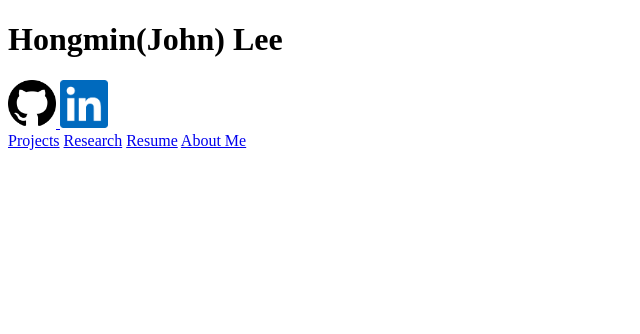
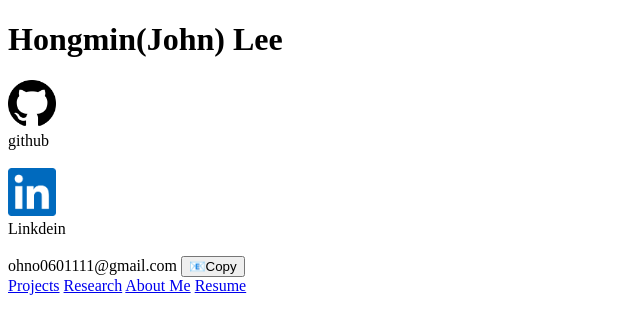
Before and after one commit to JohnLee019/personal-website, a plain HTML site: page index.html in a window 1280 px wide. Shown: the whole page, without its empty margins (0-640 px from the left). Drawn offline with Linux system fonts and the light colour scheme.

Commit message:
이메일 복사 기능 추가

```diff
--- a/index.html
+++ b/index.html
@@ -9,18 +9,36 @@
 <body>
     <h1>Hongmin(John) Lee</h1>
     <div class="logo-container">
+        <div id="logo_image">
             <a href="https://github.com/JohnLee019">
                 <img src="image/github.png" alt="github" class="logo">
             </a>
+            <div class="logo_name">github</div>
+        </div>
+        </br>
+        <div class="logo_image">
             <a href="https://www.linkedin.com/in/hongmin-john-lee-2b398226b">
                 <img src="image/linkdein.png" alt="linkdein" class="logo">
             </a>
+            <div class="logo_name">Linkdein</div>
+        </div>
+        </br>
+        <div class="email">
+            <span id="email_name">ohno0601111@gmail.com</span>
+            <button id="copyBtn" onclick="copyEmail()">
+                <span id="btnText">
+                    📧Copy
+                </span>
+            </button>
+            <!-- 이메일 복사 기능 아림을 copy를 누르면 체크 마크로 변하게 수정하기-->
+        </div>
     </div>
     <div class="section-cotainer">
         <a href="#projects">Projects</a>
         <a href="#research">Research</a>
+        <a href="#About_Me">About Me</a>
         <a href="#resume">Resume</a>
-        <a href="#About_Me">About Me</a>
     </div>
 </body>
+<script src="index.js"></script>
 </html>
--- /dev/null
+++ b/index.js
@@ -0,0 +1,8 @@
+function copyEmail(){
+    const copyBtn = document.getElementById("copyBtn");
+    const email_name = document.getElementById("email_name");
+
+    navigator.clipboard.writeText(email_name.textContent);
+    // 나중에 좀 더 괜찮게 alert하는 방식으로 교체하기
+    alert("email copyed");
+}
```
Lines whose indentation alone changed are shown as unchanged.
